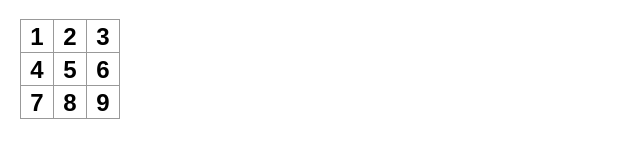
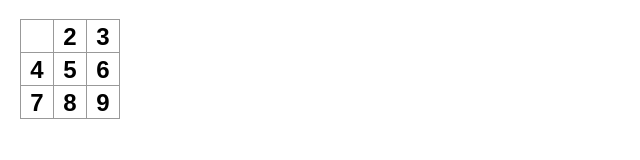
Before and after one commit to qfearofwaves/wjwuw8, a React (Create React App) app in the folder src/: page / in a window 1280 px wide. Shown: the top 160 px of the page, without its empty margins (0-640 px from the left). Built offline with nearby package versions, Linux system fonts and the light colour scheme.

Commit message:
feat: add handleClick

```diff
--- a/src/App.js
+++ b/src/App.js
@@ -1,7 +1,15 @@
 import React, {Fragment} from 'react';
 
 function Square({ value }) {
-  return <button className='square'>{value}</button>
+  function handleClick() {
+    console.log('clicked!');
+  }
+  return (
+    <button className="square"  onClick={handleClick}>
+      {value}
+    </button>
+  );
+
 }
 // this creates a component
 // in React, a component is a piece of code that represents
@@ -15,7 +23,7 @@ export default function Board() {
     // <></> the shorthand won't work
     <Fragment>
       <div className="board-row">
-        <Square value="1"/>
+        <Square value=" "/>
         <Square value="2"/>
         <Square value="3"/>
       </div>
```
